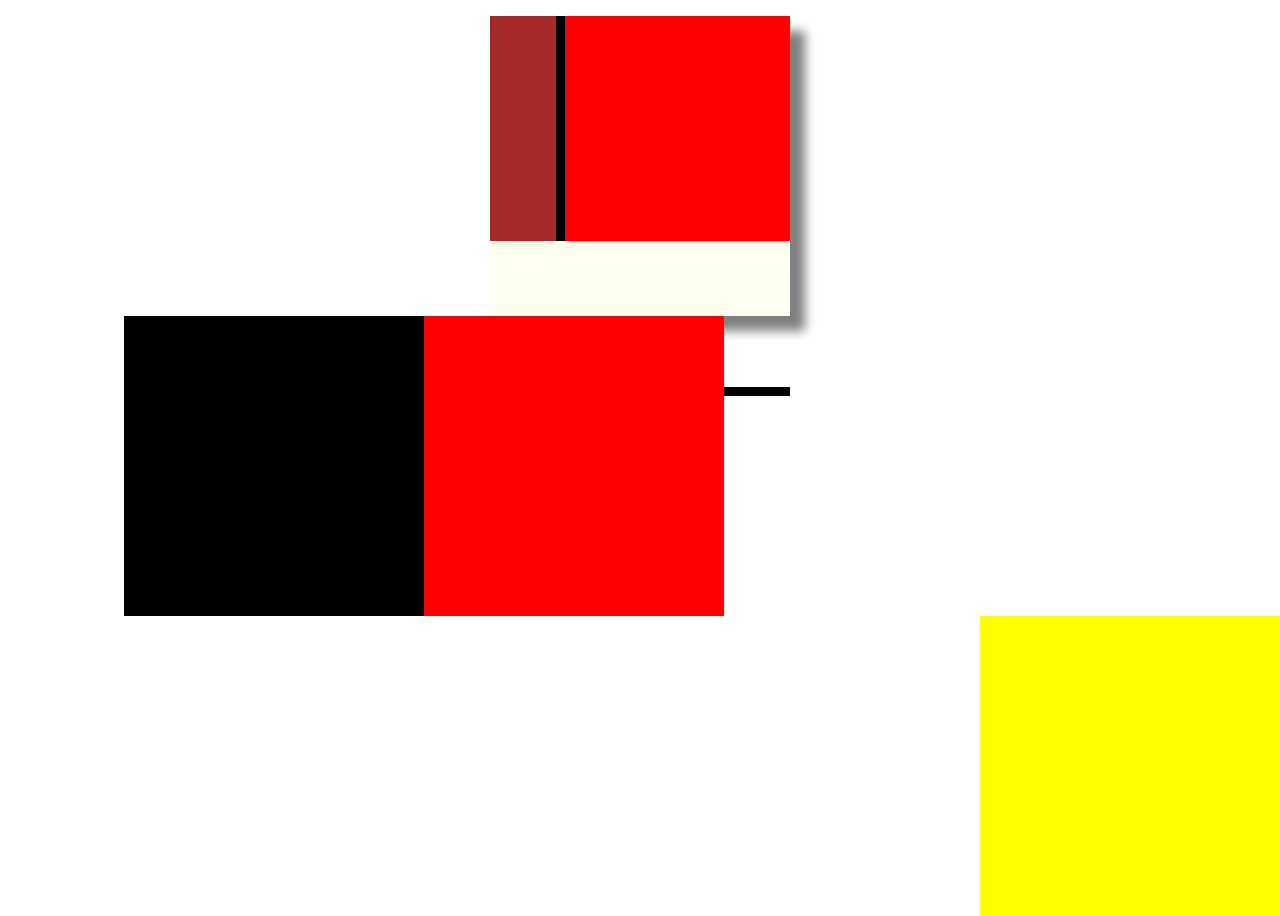
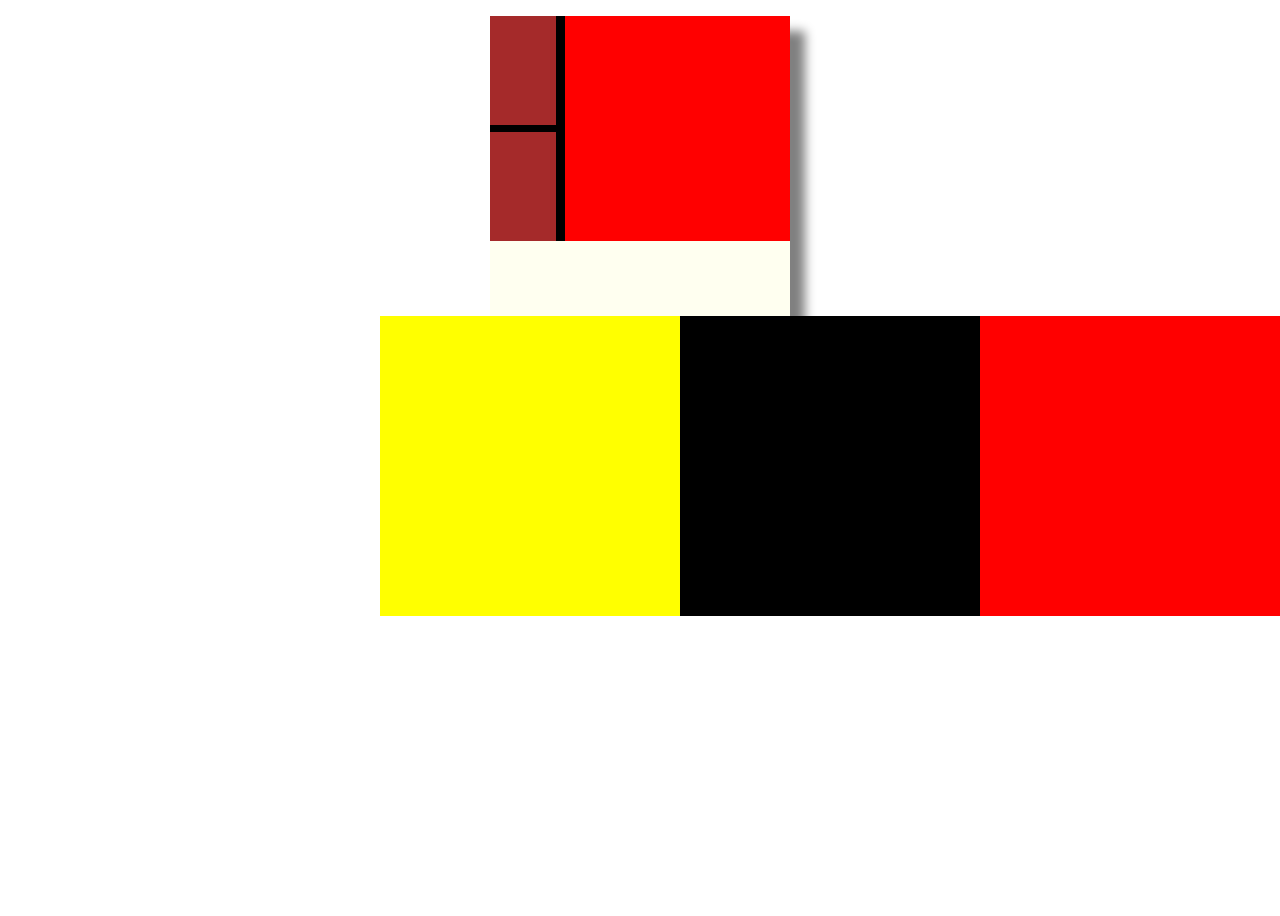
Before and after one commit to bootstrapexpo/Mondrian-painting, a plain HTML site: page index.html in a window 1280 px wide. After the commit the page ends 800 px from the top, so only its background shows below. Drawn offline with nearby package versions, Linux system fonts and the light colour scheme.

Commit message:
Mondrian-festmény - az első sort

```diff
--- a/index.html
+++ b/index.html
@@ -20,16 +20,19 @@ CodeBerry Programming School</title>
   <div id="first-row">
     <div id="big-rectangle" class="red right lesson-content"></div>
     <div id="first-divider" class="black right"></div>
+
+
+     <div id="first-column" class="right">
+  <div id="first-medium-rectangle"></div>
+  <div id="second-divider" class="black"></div>
+  <div id="second-medium-rectangle"></div>
+</div><!-- -->
   </div>
 
 
 
 
-  <div id="first-column" class="right">
-  <div id="first-medium-rectangle"></div>
-  <div id="second-divider" class="black"></div>
-  <div id="second-medium-rectangle"></div>
-</div>
+
 
 
 </div>
```
